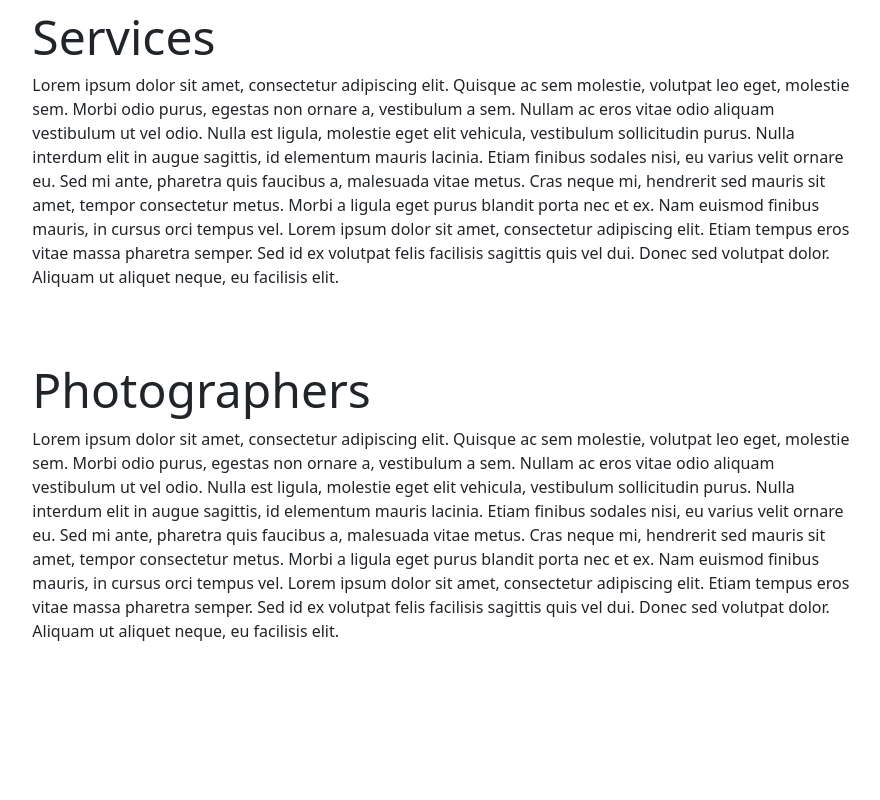
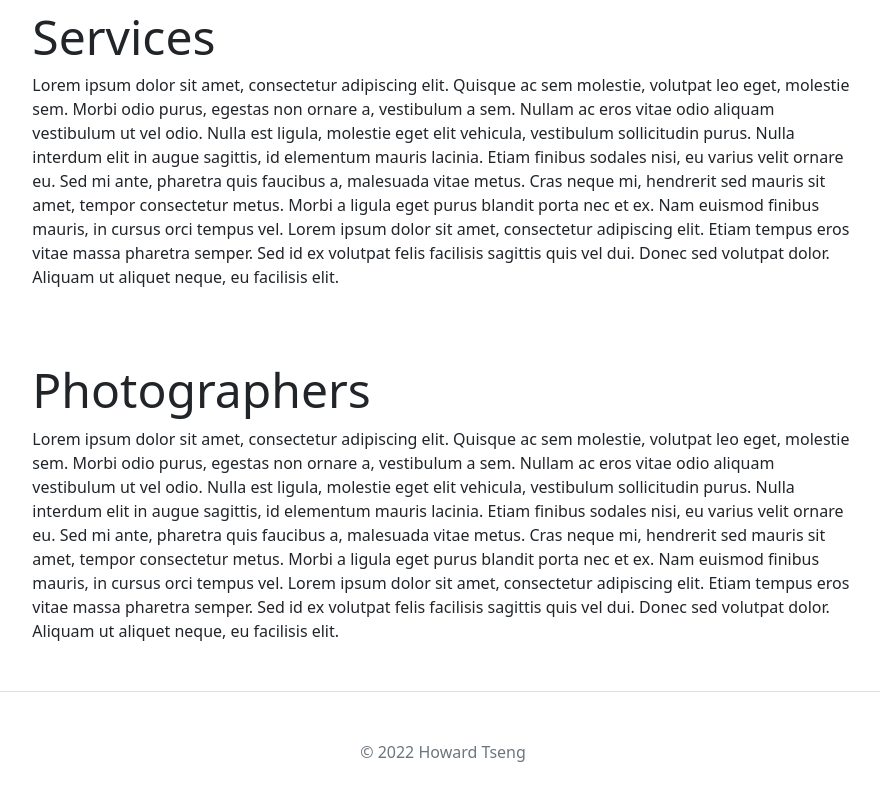
Before and after one commit to slh-git/seg3125-p1, a React (Create React App) app: page / in a window 1280 px wide. Shown: the part 1202-2002 px from the top of the page, without its empty margins (197-1077 px from the left). Before the commit the page ends 1861 px from the top, so only its background shows below. Built offline with nearby package versions, Linux system fonts and the light colour scheme.

Commit message:
Added footer

```diff
--- a/src/App.js
+++ b/src/App.js
@@ -1,6 +1,7 @@
+import React from "react";
+import "bootstrap/dist/css/bootstrap.min.css";
 import "./App.css";
-import "bootstrap/dist/css/bootstrap.min.css";
-import React from "react";
+import Footer from "./components/footer";
 
 function App() {
   return (
@@ -27,12 +28,20 @@ function App() {
           <div className="collapse navbar-collapse" id="navbarSupportedContent">
             <ul className="navbar-nav me-auto mb-2 mb-lg-0 mx-auto">
               <li className="nav-item">
-                <a className="nav-link active" aria-current="page" href="#about">
+                <a
+                  className="nav-link active"
+                  aria-current="page"
+                  href="#about"
+                >
                   About
                 </a>
               </li>
               <li className="nav-item">
-                <a className="nav-link active" aria-current="page" href="#services">
+                <a
+                  className="nav-link active"
+                  aria-current="page"
+                  href="#services"
+                >
                   Services
                 </a>
               </li>
@@ -153,6 +162,7 @@ function App() {
           </p>
         </section>
       </div>
+      <Footer />
     </div>
   );
 }
--- /dev/null
+++ b/src/components/footer.js
@@ -0,0 +1,19 @@
+import React from "react";
+import "bootstrap/dist/css/bootstrap.min.css";
+
+const Footer = () => {
+  return (
+    <footer class="pt-5 my-5 text-muted border-top text-center">
+      <a
+        href="https://github.com/howardt12345"
+        target="_blank"
+        rel="noopener noreferrer"
+        class="text-decoration-none text-muted"
+      >
+        &copy; 2022 Howard Tseng
+      </a>
+    </footer>
+  );
+};
+
+export default Footer;
```
